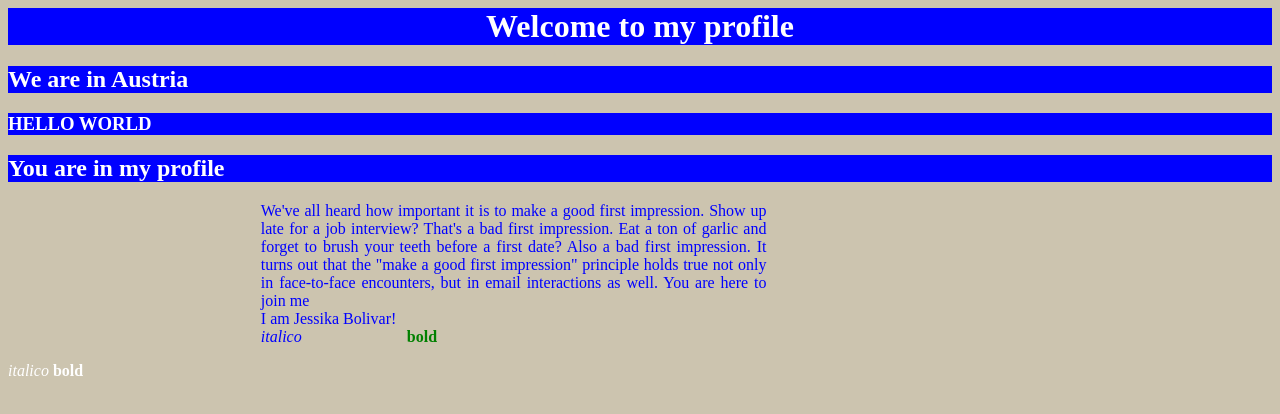
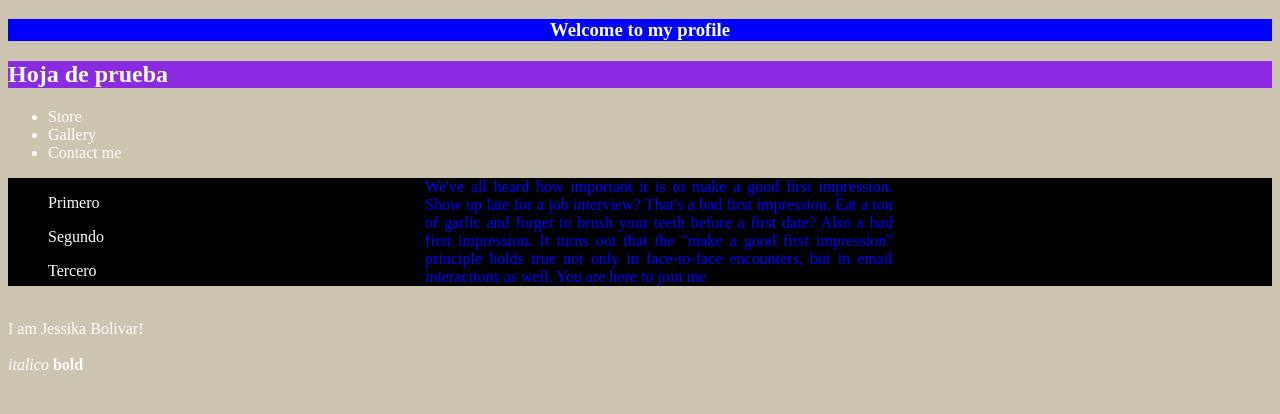
Before and after one commit to jessika22/jessika22.github.io, a plain HTML site: page index.html in a window 1280 px wide. Drawn offline with Linux system fonts and the light colour scheme.

Commit message:
Add stylesheet

```diff
--- /dev/null
+++ b/estilos.css
@@ -0,0 +1,16 @@
+@charset "utf-8";
+/*css document*/
+
+p{
+background-color: black;
+text-align: center;
+}
+#prueba {
+    background-color: blueviolet;
+}
+h3{
+text-align: center;
+}
+#description{
+	float: left;
+}
--- a/index.html
+++ b/index.html
@@ -1,5 +1,11 @@
+<!DOCTYPE html>
 <html lang="en">
 <head>
+	<meta charset="UTF-8">
+	<meta name="viewport" content="width=device-width, initial-scale=1.0">
+	<title>About me</title>
+	<link rel="stylesheet" href="estilos.css"/>
+</head>
 <style>
 	body {
 		background-color: #ccc4af;
@@ -14,14 +20,12 @@
 	}
 	p {
 		text-align: justify;
-		padding-left: 20%;
-		padding-right: 40%;
+		padding-left: 33%;
+		padding-right: 30%;
 		color: blue;
 	}
 	p b {
 		color: green;
-		margin-left: 20%;
-		margin-right: 40%;
 	}
 	// comentario
 	/* I am a multi line
@@ -32,21 +36,41 @@
 </style>
 <body>
 	<!-- I am a comment in HTML -->
+	<section>
+		<article>
+			<header>
+				<hgroup>
 					<h1>Welcome to my profile</h1>
-	<h2> We are in Austria </h2>
-	<h3>HELLO WORLD</h3>
-	<h2> You are in my profile </h2>
+					<h2 id="prueba">Hoja de prueba</h2>
+				</hgroup>
+				<nav>
+					<ul>
+					<li>Store</li>
+					<li>Gallery</li>
+					<li>Contact me</li>
+					</ul>
+				</nav>
+			</header>
+			<aside id="description">
+				<blockquote>Primero</blockquote>
+				<blockquote>Segundo</blockquote>
+				<blockquote>Tercero</blockquote>
+			</aside>
 			<p>
 				We've all heard how important it is to make a good first impression. Show up late for a job interview?
 				That's a bad first impression. Eat a ton of garlic and forget to brush your teeth before a first date? Also a bad first impression.
 				It turns out that the "make a good first impression" principle holds true not only in face-to-face encounters, but in email interactions as well.
 				You are here to join me
+			</p>
 			<br/>
+			<footer>
 			I am Jessika Bolivar!
+			</footer>
+		</article>
+	</section>
 		<br/>
-		<I>italico</I>
-		<b>bold</b>
-	</p>
+		<!-- <I>italico</I> <b>bold</b> -->
+
 	<I>italico</I>
 	<b>bold</b>
 </body>
```
Lines whose indentation alone changed are shown as unchanged.
